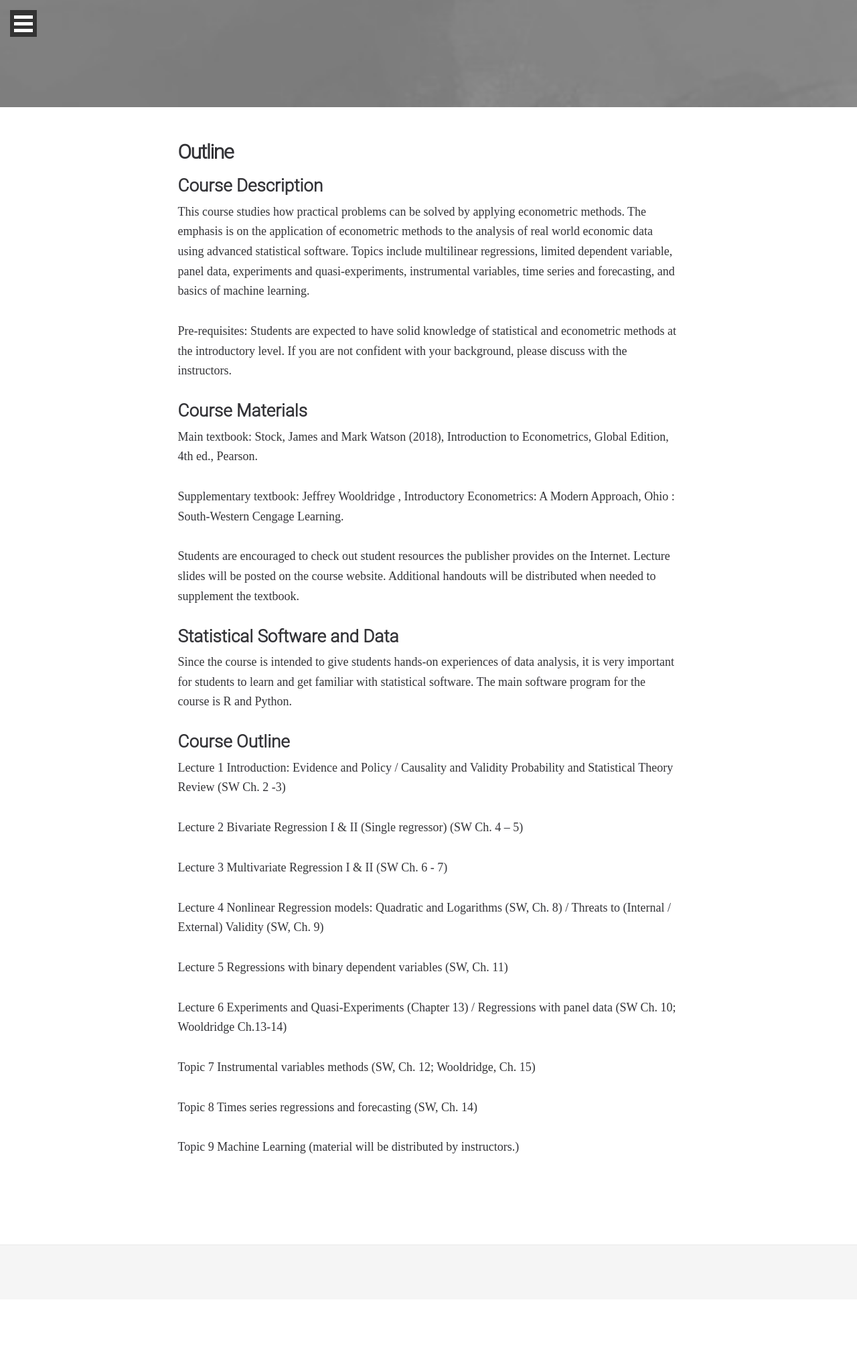
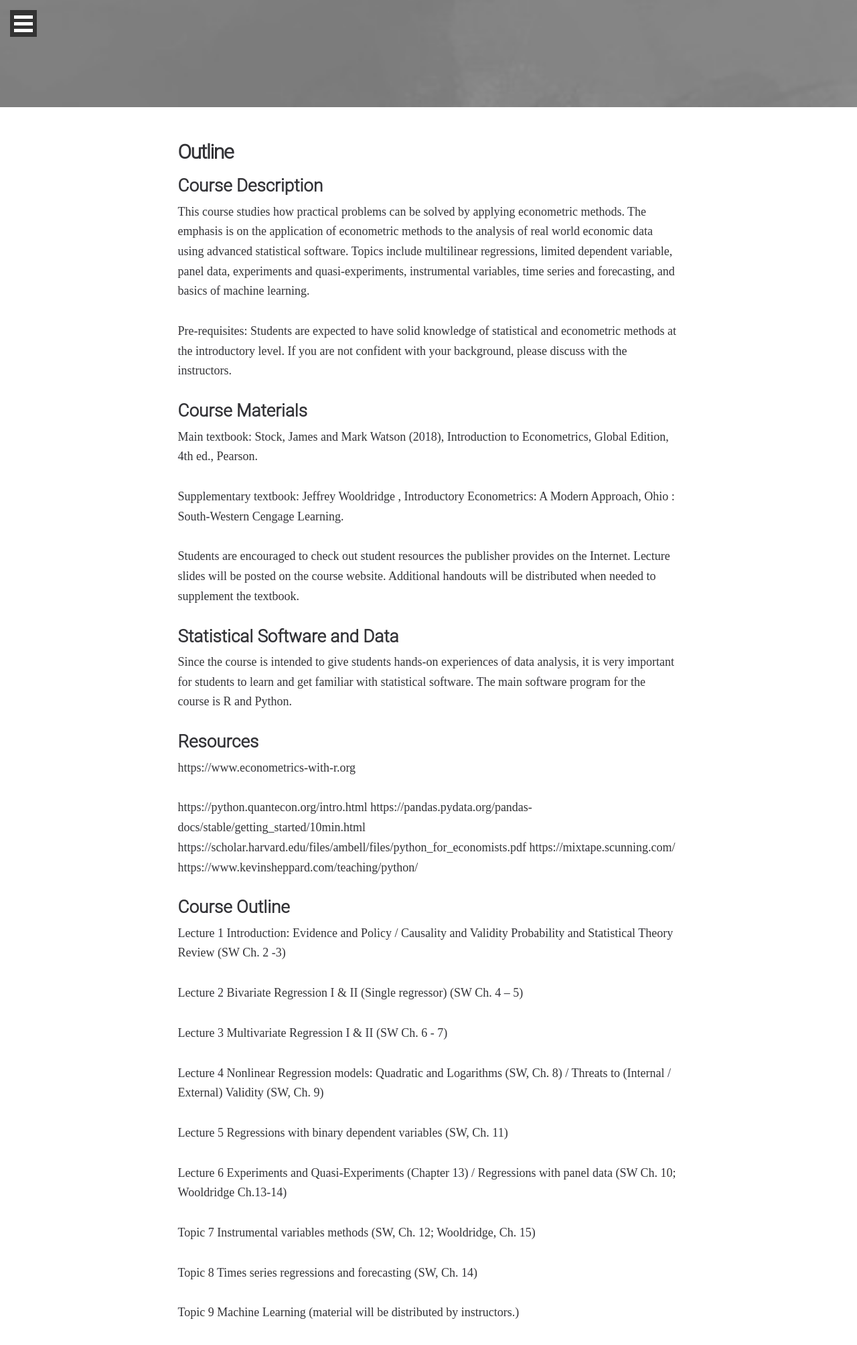
Before and after one commit to HKU-applied-econ/AppliedEcon2021.github.io, a Jekyll site: the page built from about.md, in a window 1280 px wide. Shown: the top 2008 px of the page at 67% size. Built offline with Jekyll 4.4.1, drawn with Linux system fonts in a browser that asks for light colours.

Commit message:
Update about.md

```diff
--- a/about.md
+++ b/about.md
@@ -24,6 +24,15 @@ Students are encouraged to check out student resources the publisher provides on
 
 Since the course is intended to give students hands-on experiences of data analysis, it is very important for students to learn and get familiar with statistical software. The main software program for the course is R and Python.
 
+## Resources
+
+https://www.econometrics-with-r.org
+
+https://python.quantecon.org/intro.html
+https://pandas.pydata.org/pandas-docs/stable/getting_started/10min.html
+https://scholar.harvard.edu/files/ambell/files/python_for_economists.pdf
+https://mixtape.scunning.com/
+https://www.kevinsheppard.com/teaching/python/
 
 ## Course Outline
 
```
